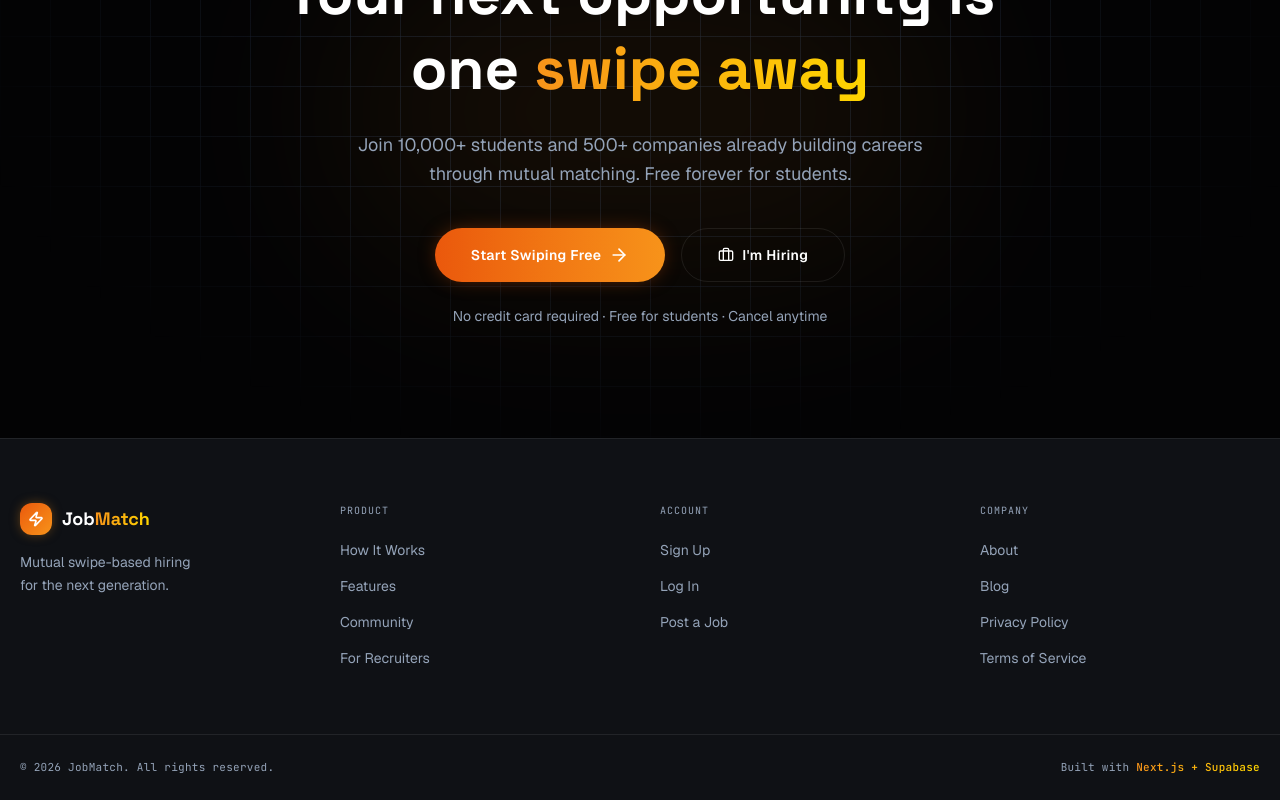
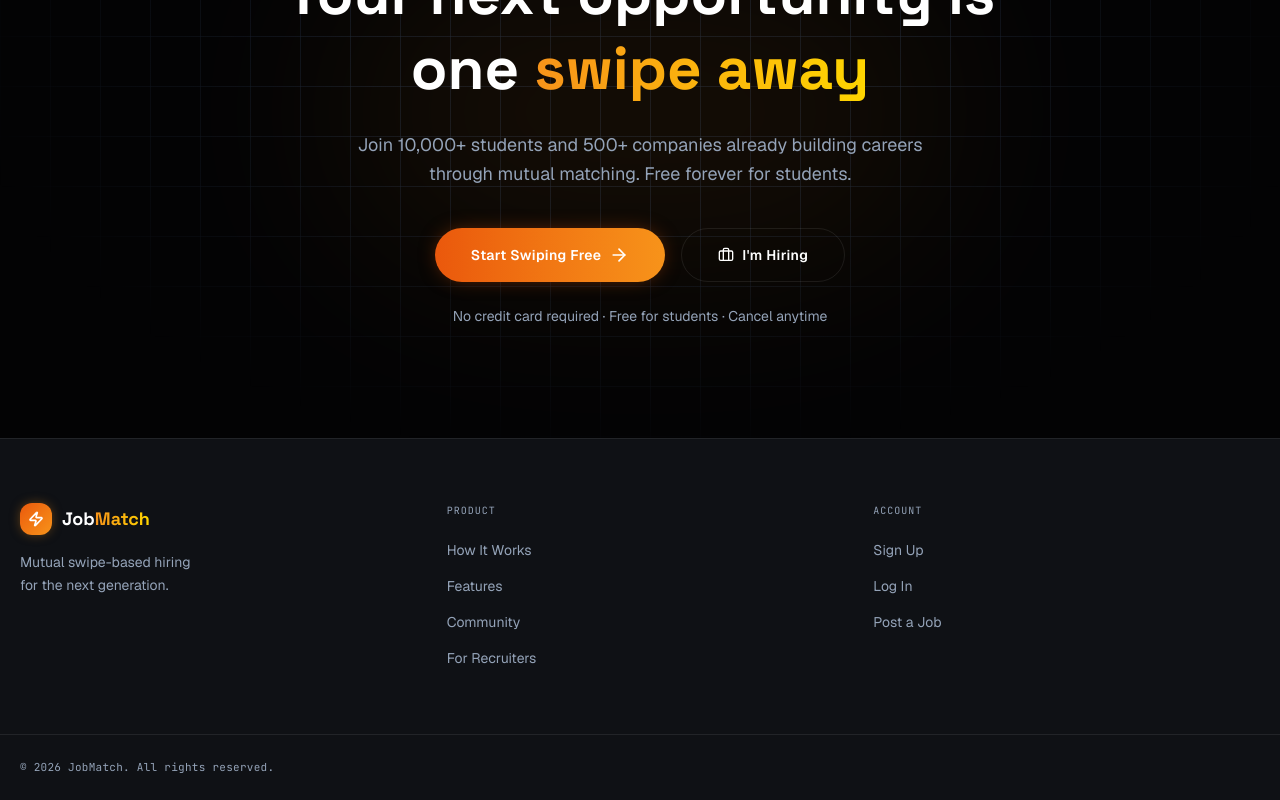
Before and after one commit to salarsabir22/Job-Match, a Next.js app: page / in a window 1280 px wide. Shown: the part 5501-6301 px from the top of the page. Built offline with nearby package versions, Linux system fonts and the light colour scheme.

Commit message:
fixes b3

```diff
--- a/app/page.tsx
+++ b/app/page.tsx
@@ -890,20 +890,11 @@ function Footer() {
         { label: "Post a Job", href: "/signup?role=recruiter" },
       ],
     },
-    {
-      title: "Company",
-      links: [
-        { label: "About", href: "#" },
-        { label: "Blog", href: "#" },
-        { label: "Privacy Policy", href: "#" },
-        { label: "Terms of Service", href: "#" },
-      ],
-    },
   ]
 
   return (
     <footer className="bg-[#0F1115] border-t border-white/8">
-      <div className="max-w-7xl mx-auto px-5 py-16 grid grid-cols-2 md:grid-cols-4 gap-10">
+      <div className="max-w-7xl mx-auto px-5 py-16 grid grid-cols-2 md:grid-cols-3 gap-10">
         {/* Brand */}
         <div className="col-span-2 md:col-span-1">
           <Link href="/" className="flex items-center gap-2.5 mb-4">
@@ -946,10 +937,6 @@ function Footer() {
           <p className="font-data text-[11px] tracking-wide text-[#94A3B8]">
             © {new Date().getFullYear()} JobMatch. All rights reserved.
           </p>
-          <p className="font-data text-[11px] tracking-wide text-[#94A3B8]">
-            Built with{" "}
-            <span className="gradient-text font-medium">Next.js + Supabase</span>
-          </p>
         </div>
       </div>
     </footer>
```
